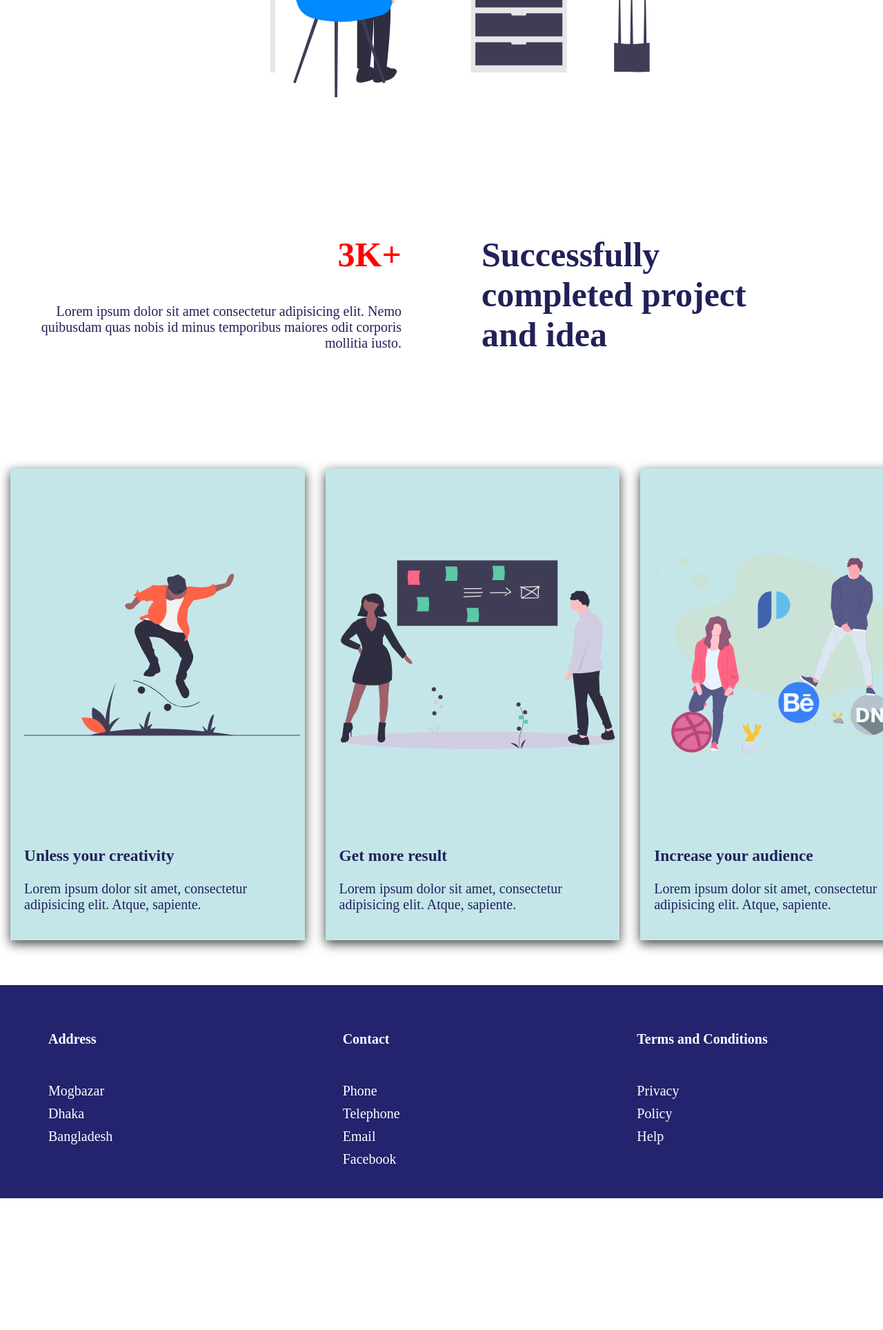
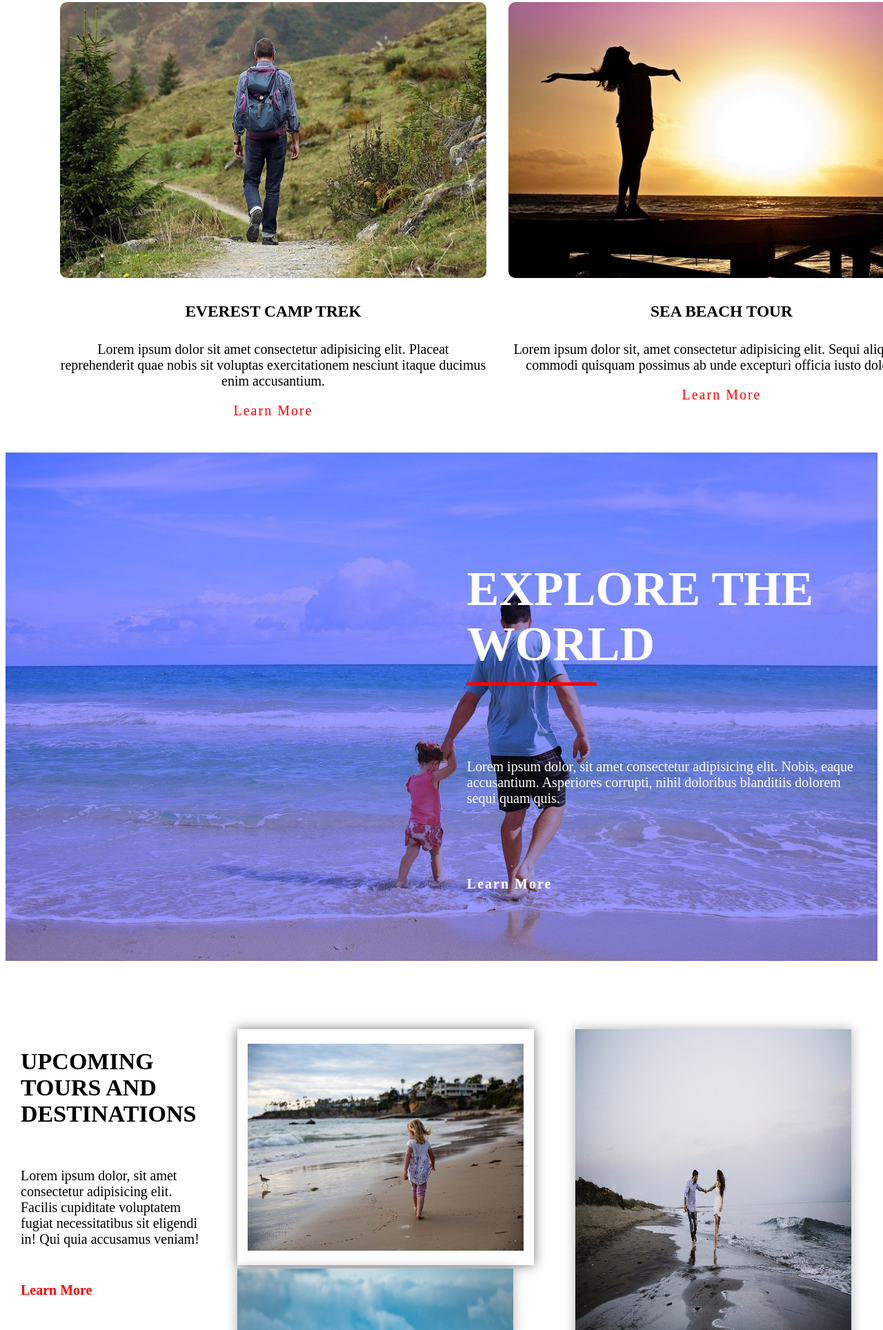
Before and after one commit to Momo2006maker/adventure-world, a plain HTML site: page index.html in a window 1280 px wide. Shown: the part 872-2800 px from the top of the page at 69% size. Before the commit the page ends 2609 px from the top, so only its background shows below. Drawn offline with Linux system fonts and the light colour scheme.

Commit message:
Add files via upload

```diff
--- a/CSS/style.css
+++ b/CSS/style.css
@@ -1,126 +1,132 @@
-body{margin: 0;
-    padding: 0;
+body{
     font-size: 20px;
-    color: #212159;
 }
-    .wrapper{width: 100%;display: flex;margin: 0;padding: 0;
+
+header{width: 100%;margin: 0;padding: 0;align-items: center;
+
+    background-image: url(../images/dawn.jpg);
+    background-color: rgba(0, 0, 0, 0.63);
+    background-blend-mode: multiply;
+    background-repeat: no-repeat;
+    background-size: cover;
+    color: white;
+    background-position: center;
 }
-    img{width: 100%;}
 
-    header{width: 100%;display: flex;margin: 0;padding: 0;align-items: center;
-        box-shadow: rgb(33, 35, 38) 0px 11px 12px -13px;
-        position: fixed;
-        background-color: white;
+
+.wrapper{width: 100%;display: flex;}
+
+.logo{width: 90%;/*! display: flex; */align-content: center;/*! align-items: center; */}
+
+.logo h3{width: 20%;float: left;padding: 0px 46px;font-size: 26px;}
+.logo a{
+    text-decoration: none;
+    color: white;
 
 }
 
-    .logo{width: 90%;/*! display: flex; */
-    }
-    .logo a{display: inline;width: 20%;float: left;padding-top: 10px;padding: 15px 34px;font-weight: bold;text-align: end;
-    }
-    .logo a img{float: left;display: flex;
-        width: 50%;
-    }
-    nav{/*! width: 50%; *//*! display: flex; */float: inline-end;justify-content: space-between;/*! text-align: right; */margin: 0;
-    }
-    nav ul{float: inline-end;display: flex;list-style: none;/*! padding: 15px 20px; */width: 80%;text-align: right;
+
+.logo h3 span{
+    font-weight: 500;
 }
 
-    nav ul li{float: inline-end;
-    }
-    nav ul li a{text-decoration: none;padding: 15px 20px;color: #212159;
-    }
-    /* banner section start */
-    .banner-section{
-        padding: 100px 0px;
-    }
-    .banner{
-        width: 70%;
-        margin:auto;
-        text-align: center;
-    }
-    .banner h1{
+nav{/*! width: 80%; */display: flex;float: inline-end;text-align: right;justify-content: space-between;margin: 0;padding: 20px;}
 
-        font-size: 74px;
-        color: #3b506c;
-    }
-    .banner h1 span{
+nav ul{display: flex;list-style: none;width: 80%;text-align: right;float: inline-end;}
 
-    color: #0c66ff;
-    }
-    .banner p{
+nav ul li{
 
 }
-    .banner img{
-        align-content:center;
-        width:70%;
-        margin: auto;
-        display: block;
+
+nav ul li a{text-decoration: none;padding: 15px 20px;/*! float: inline-end; */font-weight: bold;
+    color: white;
 }
-    /* successful section start */
-    .col-1-2{width: 45%;
-        float: left;
-        padding: 20px 27px 10px -10px;
-        margin: 58px;
+/* banner */
+.banner{
+    text-align: center;
+    padding: 76px;
 }
-    .col-1-2 h2{
+.banner h4{font-size: 50px;font-style: italic;margin-bottom: 2px;}
+.banner span{background-color: red;display: inline-block;height: 5px;width: 188px;border-radius: 12px;}
+.banner h1{font-size: 80px;}
+.banner button{background-color: red;border: 2px solid red;padding: 8px 12px;border-radius: 20px;color: white;}
+.banner button a{text-decoration: none;color: white;}
 
-    font-size: 50px;
+/* upcoming event */
+.event{
+    text-align: center;
+    padding: 49px;
+    margin: 0px 30px;
 }
-    .col-1-2 p{
 
+.event h2{font-size: 41px;margin-bottom: 2px;}
+.event span{display: inline-block;background-color: red;height: 5px;width: 188px;border-radius: 20px;}
+.wrapper-1{
+    display: flex;
+    width: 100%;
+    margin-top: 64px;
+    gap: 32px;
 }
-    .right{
-        text-align: right;
-    }
-    .number{
-        color: red;}
-        /* blog section start */
-    .blog-section{
-        padding: 50px 0px;
 
-    }
-    .boxes{
-        width: 33.33%;
-        box-shadow: rgba(0, 0, 0, 0.745) 0px 5px 15px;
-        margin: 15px;
-        background-color: #1d9dab42;
-    }
-    .box{padding: 20px;
+.box{}
+.box img{height: 400px;width: 618px;border-radius: 10px;}
+.box h3{margin: 30px 0px;}
+.box p{}
+.box a{text-decoration: none;color: red;letter-spacing: 2px;}
 
-    }
-    .box img{
-        width: 400px;
-        height: 500px;
-
-    }
-    .box h3{}
-    .box p{}
-    /* footer start */
-    footer{
-        background-color: #23236e;
+/* explore section */
+.explore{
+    background-image: url(../images/father.jpg);
+    background-position: center;
+    background-color: rgba(0, 0, 255, 0.396);
+    background-blend-mode: multiply;
+    background-size: cover;
     color: white;
-
-    }
-    .items{
-        padding: 20px 20px 20px 30px;
-        float: left;
-
-        width: 33.33%;
-    }
-    .content{text-align: left;
-
-    }
-    .content h4{padding: 20px 40px;}
-    .content ul{
-        list-style: none;
-        text-align: left;
+    background-repeat: no-repeat;
 
 
+    overflow: hidden;
+    background-attachment: fixed;
+    max-width: 100%;
 }
-    .content ul li{padding: 5px 0px;}
-    .content ul li a{
+.wrapper-2{
+    padding: 100px;
+    width: 90%;
+    display: flex;
+    justify-content: flex-end;
+}
+.pic{width: 50%;}
+.pic h1{font-size: 70px;margin-bottom: 2px;}
+.pic span{display: inline-block;background-color: red;height: 5px;width: 188px;border-radius: 20px;}
+.pic p{margin: 101px 0px;}
+.pic a{text-decoration: none;color: white;letter-spacing: 2px;font-weight: bold;}
+
+/* tour section */
+.wrapper-3{
+    display: grid;
+    grid-template-columns: repeat(3, 1fr);
+    width: 100%;
+    margin: 53px 2px;
+    grid-gap: 20px;
+    overflow: hidden;
+    overflow-wrap: normal;
+
+    padding: 26px 0px;
+}
+.tour{padding: 20px;
+    width: 90%;
+}
+.tour h1{font-size: 34px;}
+.tour span{}
+.tour p{padding: 31px 0px;}
+.tour a{text-decoration: none;color: red;font-weight: bold;}
+.tour img{}
+.img-1{height: 300px;width: 400px;padding: 21px 15px;box-shadow: rgba(17, 17, 26, 0.59) 0px 0px 16px;}
+.img-2{height: 500px;width: 400px;box-shadow: rgba(17, 17, 26, 0.34) 0px 0px 16px;}
+footer{
+    text-align: center;
+    background-color: black;
     color: white;
-        text-decoration: none;
-        /*! padding: 20px 0px; */
+    margin: 0px;
+    padding: 100px;
 }
--- a/index.html
+++ b/index.html
@@ -3,127 +3,95 @@
 <head>
     <meta charset="UTF-8">
     <meta name="viewport" content="width=device-width, initial-scale=1.0">
-    <title>quick project</title>
+    <title>Document</title>
     <link rel="stylesheet" href="./CSS/style.css">
 </head>
-
 <body>
     <header>
         <div class="wrapper">
             <div class="logo">
                 <a href="#">
-                    <img src="images/dark (2).svg">
+                    <h3>Outdoor <br> <span>Adventure</span></h3>
                 </a>
                 <nav>
                     <ul>
                         <li><a href="#">Home</a></li>
                         <li><a href="#">About</a></li>
-                        <li><a href="#">Contact</a></li>
                         <li><a href="#">Blog</a></li>
-                        <li><a href="#">Tutorial</a></li>
+                        <li><a href="#">Service</a></li>
+                        <li><a href="#">Explore</a></li>
                     </ul>
                 </nav>
             </div>
-        </div>
-    </header>
-    <!-- banner start -->
-    <section class="banner-section">
-        <div class="wrapper">
-           <div class="banner">
-            <h1>It's Time To Amplify Your
-                <span>Online Business
-                </span>
-            </h1>
-
-
-            <p>Lorem ipsum dolor sit amet consectetur, adipisicing elit. Labore veniam atque repellat adipisci quas explicabo perspiciatis alias perferendis iure ipsam illum, culpa corrupti. Tenetur, dignissimos!</p>
-            <img src="images/illustration-1.svg" alt="">
-           </div>
 
         </div>
-    </section>
-    <!-- successful section -->
+        <!-- banner -->
+         <div class="banner">
+            <h4>Explore the colorful world</h4>
+            <span></span>
+            <h1>A WONDERFUL GIFT</h1>
+            <button><a href="#">Learn More</a></button>
+
+         </div>
+    </header>
+    <!-- upcoming event -->
      <section>
-        <div class="wrapper">
-            <div class="col-1-2 right">
-                <h2 class="number">3K+</h2>
-                <p>Lorem ipsum dolor sit amet consectetur adipisicing elit. Nemo quibusdam quas nobis id minus temporibus maiores odit corporis mollitia iusto.</p>
-            </div>
-            <div class="col-1-2">
-                <h2>Successfully <br> completed project <br> and idea</h2>
+        <div class="event">
+            <h2>Upcoming Event</h2>
+            <span></span>
+            <div class="wrapper-1">
+                <div class="box">
+                    <img src="./images/wanderer.jpg">
+                    <h3>EVEREST CAMP TREK</h3>
+                    <p>Lorem ipsum dolor sit amet consectetur adipisicing elit. Placeat reprehenderit quae nobis sit voluptas exercitationem nesciunt itaque ducimus enim accusantium.</p>
+                    <a href="#">Learn More</a>
+
+                </div>
+                <div class="box">
+                    <img src="./images/woman.jpg">
+                    <h3>SEA BEACH TOUR</h3>
+                    <p>Lorem ipsum dolor sit, amet consectetur adipisicing elit. Sequi aliquid velit commodi quisquam possimus ab unde excepturi officia iusto dolorum?</p>
+                    <a href="#">Learn More</a>
+
+                </div>
             </div>
         </div>
      </section>
-     <!-- blog section -->
-      <section class="blog-section">
-        <div class="wrapper">
-            <div class="boxes">
-                <div class="box">
-                <img src="images/illustration-5.svg">
-                <h3>Unless your creativity</h3>
-                <p>Lorem ipsum dolor sit amet, consectetur adipisicing elit. Atque, sapiente.</p>
+     <!-- explore section -->
+     <section class="explore">
+        <div class="wrapper-2">
+            <div class="pic">
+                <h1>EXPLORE THE WORLD</h1>
+                <span></span>
+                <p>Lorem ipsum dolor, sit amet consectetur adipisicing elit. Nobis, eaque accusantium. Asperiores corrupti, nihil doloribus blanditiis dolorem sequi quam quis.</p>
+                <a href="#">Learn More</a>
             </div>
-            </div>
-           <div class="boxes">
-            <div class="box">
-                <img src="images/illustration-6.svg">
-                <h3>Get more result</h3>
-                <p>Lorem ipsum dolor sit amet, consectetur adipisicing elit. Atque, sapiente.</p>
-            </div>
-           </div>
-            <div class="boxes">
-                <div class="box">
-                    <img src="images/illustration-7.svg">
-                    <h3>Increase your audience</h3>
-                    <p>Lorem ipsum dolor sit amet, consectetur adipisicing elit. Atque, sapiente.</p>
-                </div>
-            </div>
+
         </div>
       </section>
-      <!-- footer start -->
-      <footer>
-        <div class="wrapper">
-            <div class="items">
-                <div class="content">
-                    <h4>Address</h4>
-                    <ul>
-                        <li><a href="#">Mogbazar</a></li>
-                        <li><a href="#">Dhaka</a></li>
-                        <li><a href="#">Bangladesh</a></li>
-
-                    </ul>
-                </div>
+      <!-- tour section -->
+      <section>
+        <div class="wrapper-3">
+            <div class="tour">
+                <h1>UPCOMING TOURS AND DESTINATIONS</h1>
+                <span></span>
+                <p>Lorem ipsum dolor, sit amet consectetur adipisicing elit. Facilis cupiditate voluptatem fugiat necessitatibus sit eligendi in! Qui quia accusamus veniam!</p>
+                <a href="#">Learn More</a>
+            </div>
+            <div class="tour">
+                <img class="img-1" src="./images/child.jpg">
+                <img class="img-2" src="./images/fisherman.jpg">
 
             </div>
-            <div class="items">
-                <div class="content">
-                    <h4>Contact</h4>
-                    <ul>
-                        <li><a href="#">Phone</a></li>
-                        <li><a href="#">Telephone</a></li>
-                        <li><a href="#">Email</a></li>
-                        <li><a href="#">Facebook</a></li>
+            <div class="tour">
+                <img class="img-2" src="./images/sea.jpg">
 
-                    </ul>
-                </div>
+                <img class="img-1" src="./images/fishermannet.jpg">
+        </div>
+       </section>
+       <footer>
+        <p>Lorem ipsum dolor sit amet, consectetur adipisicing elit. Eius, rem!</p>
 
-            </div>
-            <div class="items">
-                <div class="content">
-                    <h4>Terms and Conditions</h4>
-                    <ul>
-                        <li><a href="#">Privacy</a></li>
-                        <li><a href="#">Policy</a></li>
-                        <li><a href="#">Help</a></li>
-
-                    </ul>
-                </div>
-
-            </div>
-
-
-            </div>
-        </div>
-      </footer>
+       </footer>
 </body>
 </html>
```
Also changed, not shown: images/child.jpg (added), images/dawn.jpg (added), images/father.jpg (added), images/fisherman.jpg (added), images/fishermannet.jpg (added), images/sea.jpg (added), images/sun.gif (added), images/wanderer.jpg (added), images/woman.jpg (added), 1 other file. Lines whose indentation alone changed are shown as unchanged.
